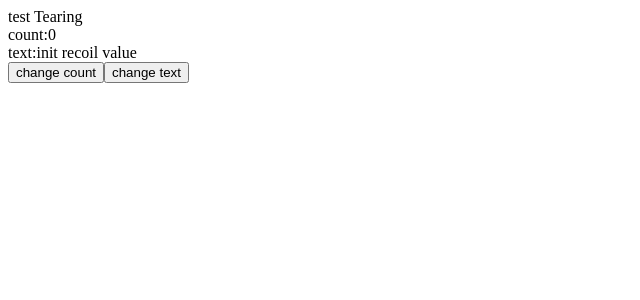
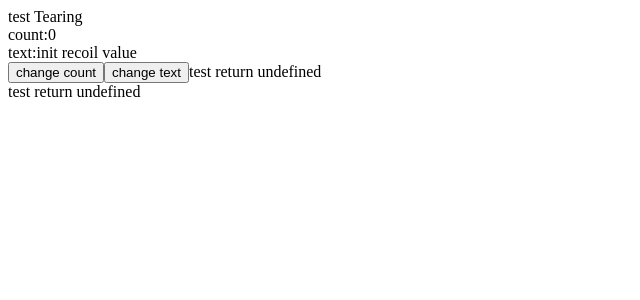
Before and after one commit to cutefcc/fcc-project, a React app in the folder fcc-interface/: page / in a window 1280 px wide. Shown: the top 300 px of the page, without its empty margins (0-640 px from the left). Built offline with nearby package versions, Linux system fonts and the light colour scheme; the HTML template or start-up script is replaced by a standard one.

Commit message:
fix: react allow return undefined

```diff
--- a/fcc-interface/src/web/App.tsx
+++ b/fcc-interface/src/web/App.tsx
@@ -1,12 +1,14 @@
 import AsyncFn from "./components/AsyncFn";
 import JotaiTearing from "./components/JotaiTearing";
 import RecoilTearing from "./components/RecoilTearing";
+import AllowReturnUndefined from "./components/AllowReturnUndefined";
 function App() {
   return (
     <div className="App">
       {/* <AsyncFn /> */}
       {/* <JotaiTearing /> */}
       <RecoilTearing />
+      <AllowReturnUndefined />
     </div>
   );
 }
--- /dev/null
+++ b/fcc-interface/src/web/components/AllowReturnUndefined/index.tsx
@@ -0,0 +1,14 @@
+import { useEffect } from "react";
+const AllowReturnUndefined = () => {
+  useEffect(() => {}, []);
+  const renderUndefined = () => {
+    return undefined;
+  };
+  return (
+    <div className="tearing">
+      test return undefined
+      {renderUndefined()}
+    </div>
+  );
+};
+export default AllowReturnUndefined;
--- a/fcc-interface/src/web/components/RecoilTearing/index.tsx
+++ b/fcc-interface/src/web/components/RecoilTearing/index.tsx
@@ -17,17 +17,21 @@ const RecoilTearing = () => {
   const [count, setCount] = useState(0);
   const [text, setText] = useRecoilState_TRANSITION_SUPPORT_UNSTABLE(textState);
   useEffect(() => {}, []);
+  // const renderUndefined = () => {
+  //   return undefined;
+  // };
   return (
     <div className="tearing">
       test Tearing
       <div>
         <div>count:{count}</div>
         <div>text:{text}</div>
-
         <button onClick={() => setCount(Math.random())}>change count</button>
         <button onClick={() => setText(Math.random().toString())}>
           change text
         </button>
+        test return undefined
+        {/* {renderUndefined()} */}
       </div>
     </div>
   );
```
Also changed, not shown: 1 other file (tests, documents, lock files or other folders).
